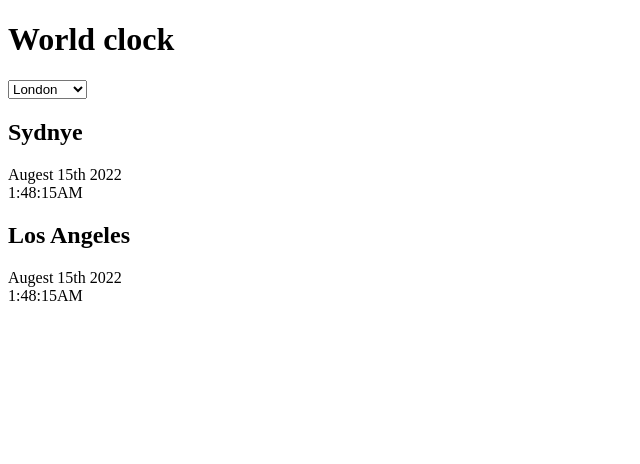
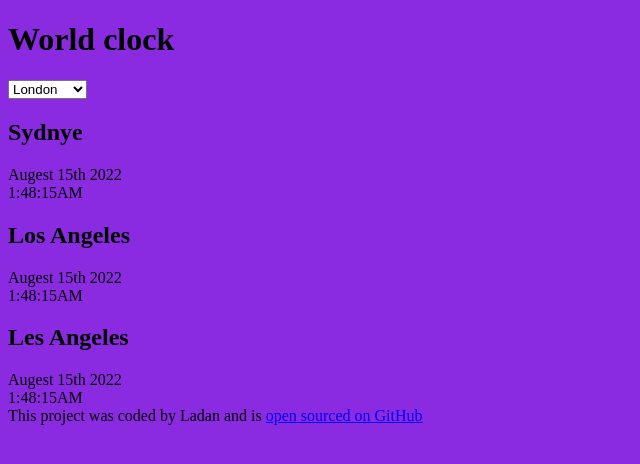
Before and after one commit to ladan-13570/Time, a plain HTML site: page time.html in a window 1280 px wide. Shown: the whole page, without its empty margins (0-640 px from the left). Drawn offline with Linux system fonts and the light colour scheme.

Commit message:
added the initial project structure

```diff
--- /dev/null
+++ b/css/style.css
@@ -0,0 +1,3 @@
+body{
+    background-color: blueviolet;
+}
--- /dev/null
+++ b/javascript/index.js
@@ -0,0 +1 @@
+alert('hello')
--- a/time.html
+++ b/time.html
@@ -4,7 +4,7 @@
     <meta charset="UTF-8">
     <meta name="viewport" content="width=device-width, initial-scale=1.0">
     <title>World clock</title>
-    <link ref="stylesheet" href="css/style.css"/>
+    <link rel="stylesheet" href="css/style.css"/>
 </head>
 <body>
     <div class="container">
@@ -24,10 +24,18 @@
                 <h2>Los Angeles</h2>
             <div class="date">Augest 15th 2022</div>
 <div class="time">1:48:15AM</div>
+<div class="city">
+                <h2>Les Angeles</h2>
+            <div class="date">Augest 15th 2022</div>
+<div class="time">1:48:15AM</div>
+              </div>
+
               </div>
 
 
     </div>
-
+    <footer>This project was coded by Ladan and is <a href= href="https://github.com/matthieua/world-clock" target="_blank">open sourced on GitHub</a>
+    </footer>
+    <script src="javascript/index.js"></script>
 </body>
 </html>
```
